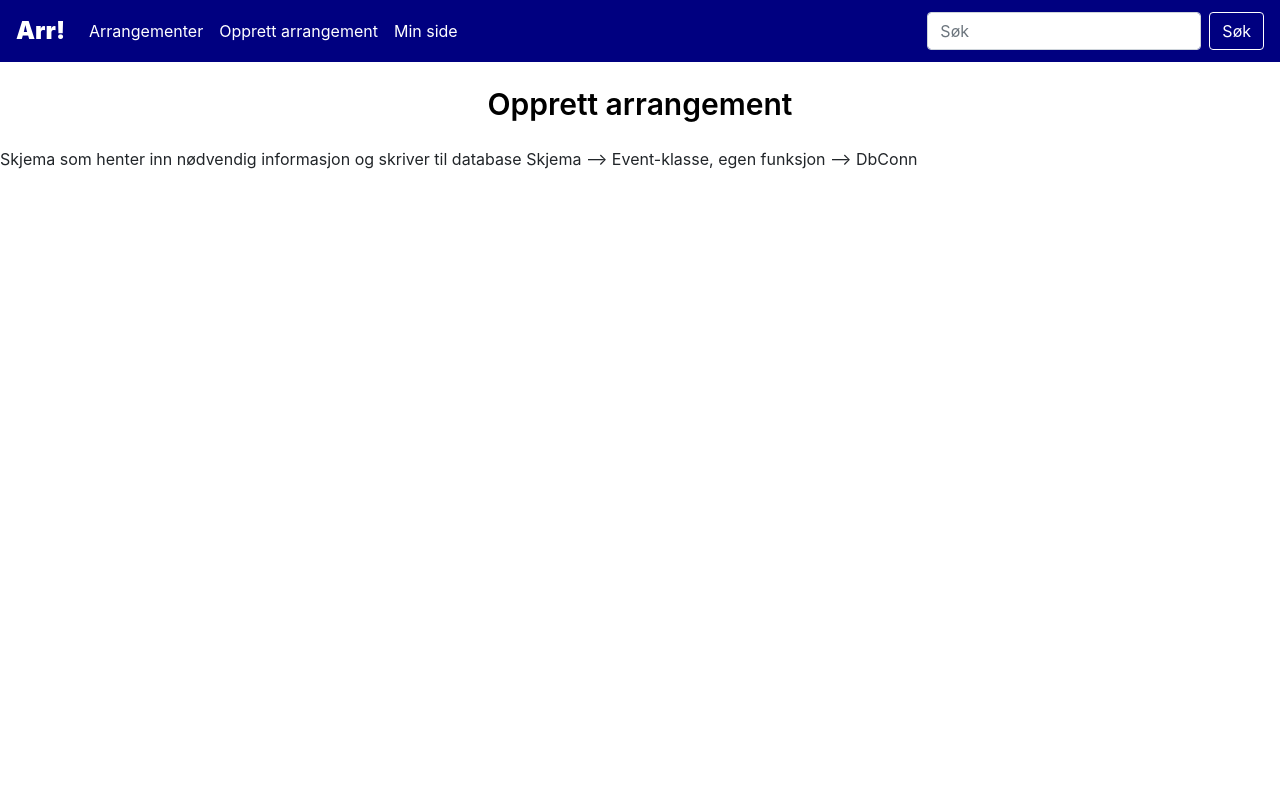
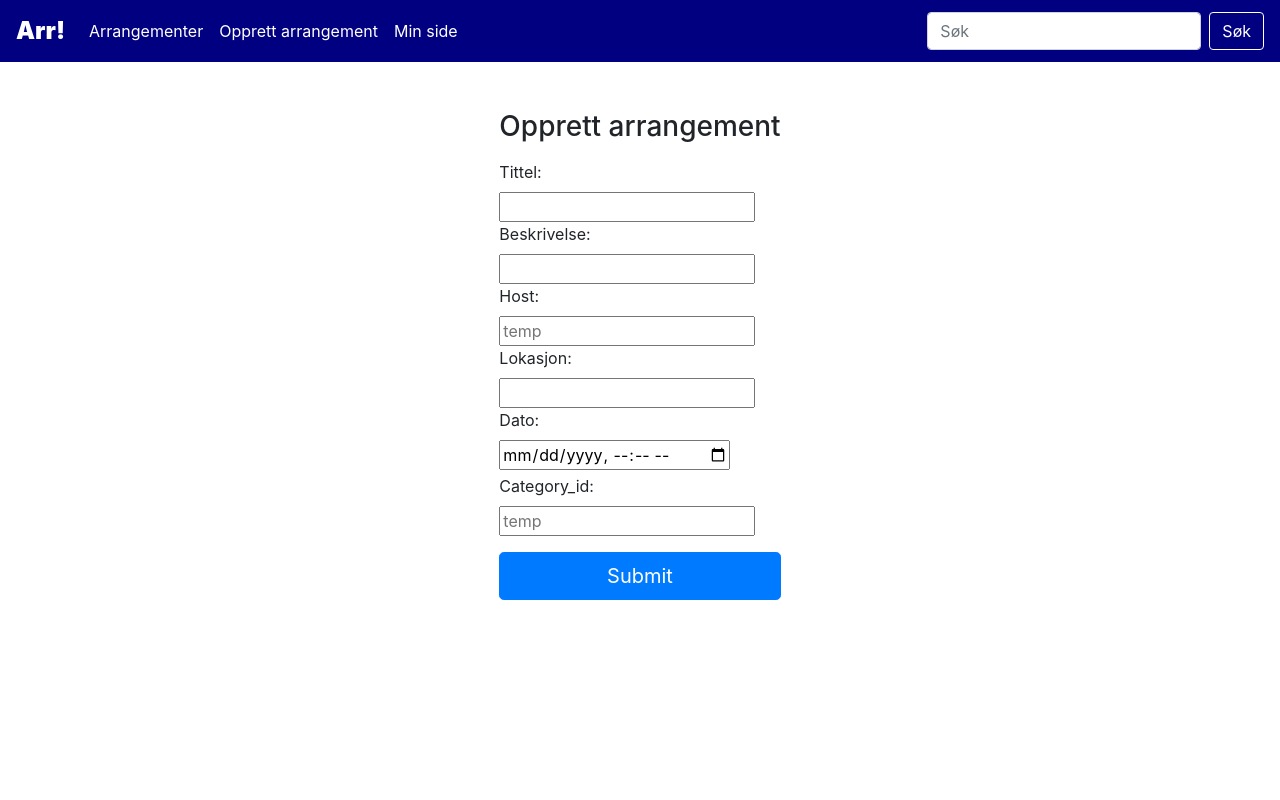
Before and after one commit to JoWestern/Eventhaandteringssystem, a PHP site: page /createevent.php in a window 1280 px wide. Run offline with PHP 8.4, Linux system fonts and the light colour scheme.

Commit message:
branch var bak, lagde ny for å fikse konflikt

```diff
--- a/www/createevent.php
+++ b/www/createevent.php
@@ -1,8 +1,50 @@
 <?php
-require dirname(__DIR__)."/www/assets/inc/header.php";
+require dirname(__DIR__) . "/www/assets/inc/header.php";
+require dirname(__DIR__) . "/www/assets/lib/class.Event.php";
 ?>
-<div class="headline">Opprett arrangement</div>
+<body class="">
+    <div class="container login mt-5" style="width: fit-content">
+        <form method="POST" action=<?php echo htmlspecialchars($_SERVER["PHP_SELF"]); ?> autocomplete="off">
+            <h1 class="h3 mb-3 fw-normal">Opprett arrangement</h1>
+            <label for="title">Tittel:</label>
+            <div class="form-floating">
+                <input type="text" id="title" name="title" autocomplete="off">
+            </div>
+            <label for="bio">Beskrivelse:</label>
+            <div class="form-floating">
+                <input type="text" id="bio" name="bio" autocomplete="off">
+            </div>
+            <label for="host">Host:</label>
+            <div class="form-floating">
+                <input type="text" id="host" name="host" placeholder="temp" autocomplete="off">
+            </div>
+            <label for="local">Lokasjon:</label>
+            <div class="form-floating">
+                <input type="text" id="local" name="local" autocomplete="off">
+            </div>
+            <label for="date">Dato:</label>
+            <div class="form-floating">
+                <input type="datetime-local" id="date" name="date" autocomplete="off">
+            </div>
+            <label class="mt-1" for="cat">Category_id:</label>
+            <div class="form-floating">
+                <input type="text" id="cat" name="cat" placeholder="temp" autocomplete="off">
+            </div>
+            <input class="w-100 btn btn-lg btn-primary mt-3" type="submit" name="submit" autocomplete="off"></input>
+        </form>
+    </div>
+</body>
+<?php
+if (isset($_POST["submit"])) {
+    // legge inn check for hvert felt
 
-Skjema som henter inn nødvendig informasjon og skriver til database
+    $title = $_POST['title'];
+    $info = $_POST['bio'];
+    $location = $_POST['local'];
+    $host = $_POST['host'];
+    $time = $_POST['date'];
+    $cat = $_POST['cat'];
 
-Skjema --> Event-klasse, egen funksjon --> DbConn
+    $events = new Event();
+    $CreateEvent = $events->createEvent($title, $info, $host, $location, $time, $cat);
+}
```
